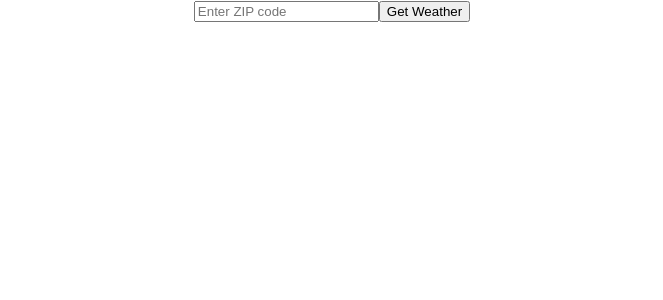
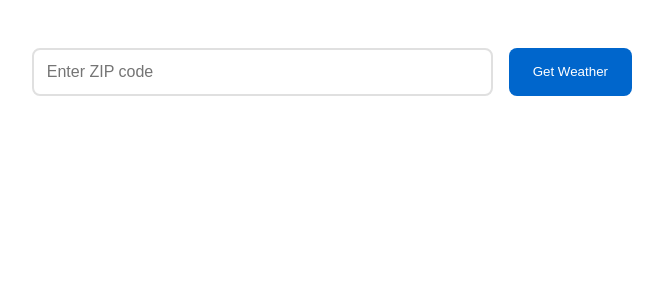
Before and after one commit to mathyasp/open-weather-graphql, a React (Create React App) app in the folder weather-client/: page / in a window 1280 px wide. Shown: the top 300 px of the page, without its empty margins (308-971 px from the left). Built offline with nearby package versions, Linux system fonts and the light colour scheme.

Commit message:
Challenge 8

```diff
--- /dev/null
+++ b/weather-client/src/Weather.css
@@ -0,0 +1,98 @@
+.Weather {
+  max-width: 600px;
+  margin: 2rem auto;
+  padding: 1rem;
+  font-family: system-ui, -apple-system, sans-serif;
+}
+
+.weather-form {
+  display: flex;
+  gap: 1rem;
+  margin-bottom: 2rem;
+}
+
+.zip-input {
+  flex: 1;
+  padding: 0.8rem;
+  border: 2px solid #e0e0e0;
+  border-radius: 8px;
+  font-size: 1rem;
+}
+
+.submit-button {
+  padding: 0.8rem 1.5rem;
+  background: #0066cc;
+  color: white;
+  border: none;
+  border-radius: 8px;
+  cursor: pointer;
+  transition: background 0.2s;
+}
+
+.submit-button:hover {
+  background: #0052a3;
+}
+
+.weather-error {
+  background: #fff3f3;
+  color: #d32f2f;
+  padding: 1rem;
+  border-radius: 8px;
+  margin-bottom: 1rem;
+  display: flex;
+  align-items: center;
+  gap: 0.5rem;
+}
+
+.weather-info {
+  background: #f8f9fa;
+  border-radius: 12px;
+  padding: 2rem;
+  box-shadow: 0 2px 4px rgba(0,0,0,0.1);
+}
+
+.weather-icon {
+  width: 100px;
+  height: 100px;
+}
+
+.weather-main {
+  text-align: center;
+  margin: 1rem 0;
+}
+
+.weather-main h2 {
+  font-size: 3rem;
+  margin: 0;
+}
+
+.description {
+  color: #666;
+  text-transform: capitalize;
+}
+
+.weather-details {
+  display: grid;
+  grid-template-columns: repeat(auto-fit, minmax(150px, 1fr));
+  gap: 1rem;
+  margin-top: 2rem;
+}
+
+.detail-item {
+  background: white;
+  padding: 1rem;
+  border-radius: 8px;
+  text-align: center;
+}
+
+.detail-item span {
+  color: #666;
+  font-size: 0.9rem;
+  display: block;
+  margin-bottom: 0.5rem;
+}
+
+.detail-item strong {
+  font-size: 1.1rem;
+  color: #333;
+}
--- a/weather-client/src/Weather.js
+++ b/weather-client/src/Weather.js
@@ -1,14 +1,17 @@
 import { useState } from 'react'
 import { gql } from '@apollo/client'
 import { client } from './index'
+import './Weather.css'
 
 function Weather() {
   const [ zip, setZip ] = useState('')
   const [ weather, setWeather ] = useState(null)
   const [error, setError] = useState(null)
+  const [loading, setLoading] = useState(false)
 
   async function getWeather() {
     if (!zip) return
+    setLoading(true)
     setError(null)
 
     try {
@@ -42,42 +45,56 @@ function Weather() {
     } catch(err) {
       setError(err.message)
       setWeather(null)
+    } finally {
+      setLoading(false)
     }
   }
 
   return (
     <div className="Weather">
+      <form className="weather-form" onSubmit={(e) => {
+        e.preventDefault()
+        getWeather()
+      }}>
+        <input
+          className="zip-input"
+          value={zip}
+          onChange={(e) => setZip(e.target.value)}
+          placeholder="Enter ZIP code"
+        />
+        <button className="submit-button" type="submit" disabled={loading}>
+          {loading ? 'Loading...' : 'Get Weather'}
+        </button>
+      </form>
+
       {error && (
-        <div className="weather-error" style={{color: 'red'}}>
-          Error: {error}
+        <div className="weather-error">
+          <span className="error-icon">⚠️</span> {error}
         </div>
       )}
 
       {weather && !error && (
         <div className="weather-info">
-          <h2>Current Weather</h2>
+          <div className="weather-main">
+            <h2>{weather.data.getWeather.temperature}°F</h2>
+            <p className="description">{weather.data.getWeather.description}</p>
+          </div>
           <div className="weather-details">
-            <p>Temperature: {weather.data.getWeather.temperature}</p>
-            <p>Description: {weather.data.getWeather.description}</p>
-            <p>Humidity: {weather.data.getWeather.humidity}</p>
-            <p>Minimum Temp: {weather.data.getWeather.temp_min}</p>
-            <p>Maximum Temp: {weather.data.getWeather.temp_max}</p>
-            <p>Feels Like: {weather.data.getWeather.feels_like}</p>
+            <div className="detail-item">
+              <span>Feels Like</span>
+              <strong>{weather.data.getWeather.feels_like}°F</strong>
+            </div>
+            <div className="detail-item">
+              <span>Humidity</span>
+              <strong>{weather.data.getWeather.humidity}%</strong>
+            </div>
+            <div className="detail-item">
+              <span>Min/Max</span>
+              <strong>{weather.data.getWeather.temp_min}°F / {weather.data.getWeather.temp_max}°F</strong>
+            </div>
           </div>
         </div>
       )}
-
-      <form onSubmit={(e) => {
-        e.preventDefault()
-        getWeather()
-      }}>
-        <input
-          value={zip}
-          onChange={(e) => setZip(e.target.value)}
-          placeholder="Enter ZIP code"
-        />
-        <button type="submit">Get Weather</button>
-      </form>
     </div>
   )
 }
```
